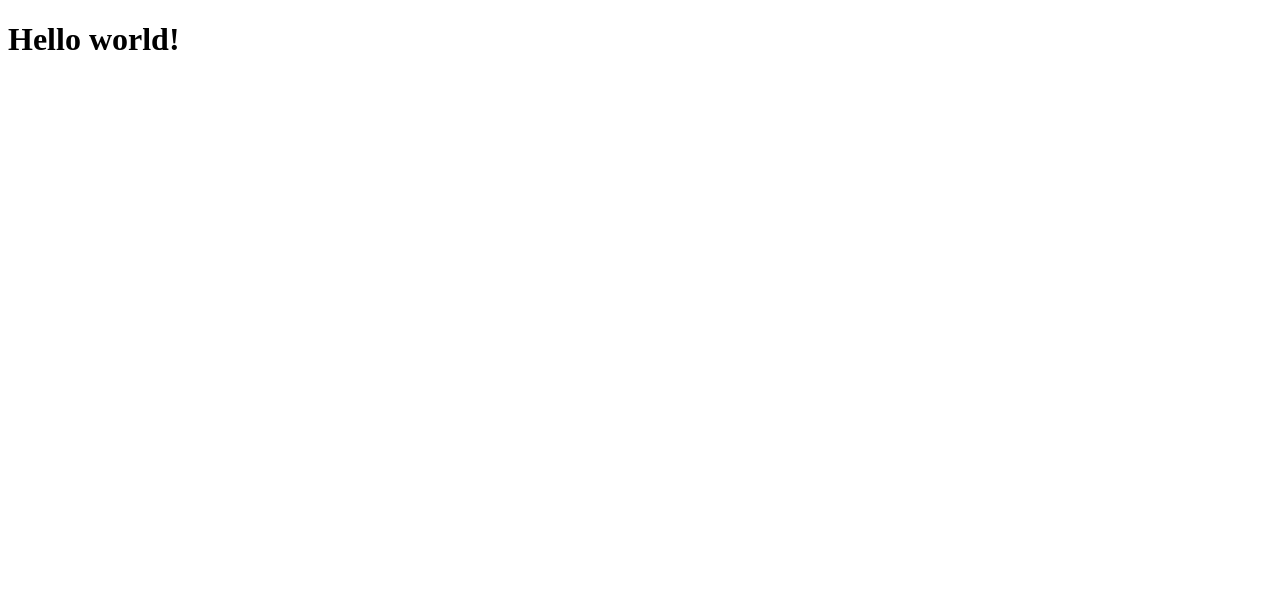
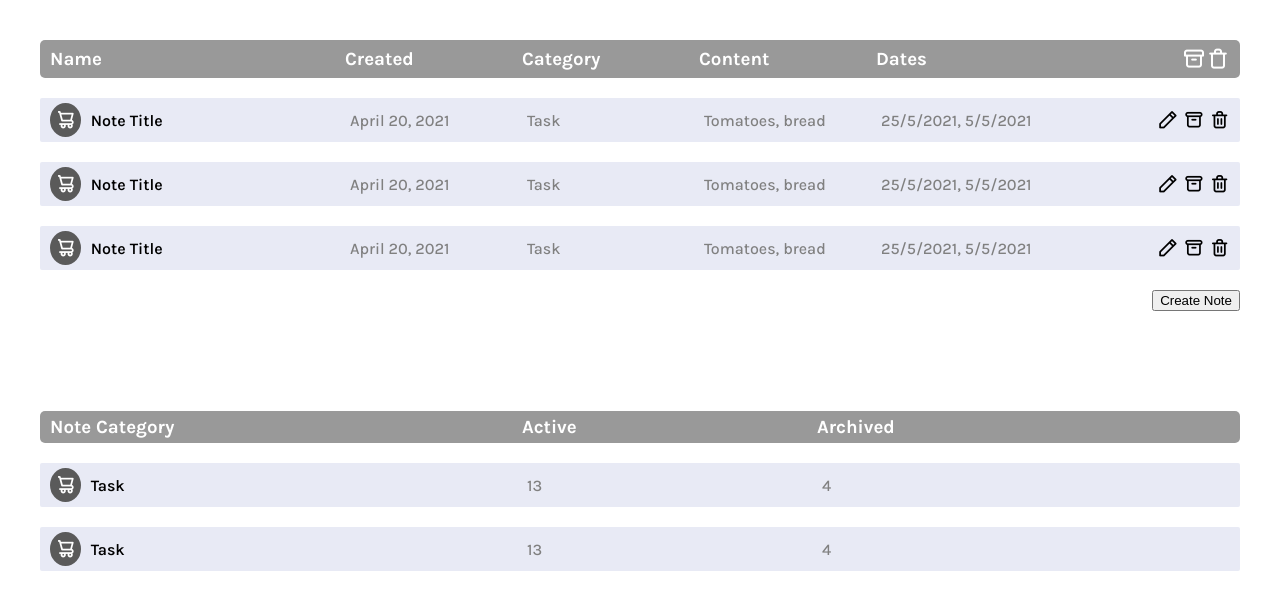
Before and after one commit to outofs/notes-app-task-1, a website built with Parcel: page index.html in a window 1280 px wide. Built offline with nearby package versions, Linux system fonts and the light colour scheme.

Commit message:
adding UI

```diff
--- a/index.html
+++ b/index.html
@@ -5,10 +5,154 @@
     <meta http-equiv="X-UA-Compatible" content="IE=edge" />
     <meta name="viewport" content="width=device-width, initial-scale=1.0" />
     <link rel="stylesheet" href="./src/styles/style.css" />
+    <link
+      rel="stylesheet"
+      href="https://unicons.iconscout.com/release/v4.0.0/css/line.css"
+    />
+    <link rel="preconnect" href="https://fonts.googleapis.com" />
+    <link rel="preconnect" href="https://fonts.gstatic.com" crossorigin />
+    <link
+      href="https://fonts.googleapis.com/css2?family=Karla:wght@400;500;600;700&display=swap"
+      rel="stylesheet"
+    />
     <script type="defer" src="./src/script.js"></script>
     <title>Document</title>
   </head>
   <body>
-    <h1>Hello world!</h1>
+    <div class="component-header notes-header">
+      <h3 class="header-name">Name</h3>
+      <h3 class="header-created">Created</h3>
+      <h3 class="header-category">Category</h3>
+      <h3 class="header-content">Content</h3>
+      <h3 class="header-dates">Dates</h3>
+      <div class="header-archive-remove-icons">
+        <div class="header-archive-icon"><i class="uil uil-archive"></i></div>
+        <div class="header-archive-icon"><i class="uil uil-trash"></i></div>
+      </div>
+    </div>
+
+    <main class="notes-main">
+      <section class="current-notes">
+        <div class="notes-container">
+          <div class="container-content note-content">
+            <div class="note-icon-title-container">
+              <div class="icon-container">
+                <i class="uil uil-shopping-cart-alt note-icon"></i>
+              </div>
+              <h3>Note Title</h3>
+            </div>
+            <div class="date-created">
+              <h4>April 20, 2021</h4>
+            </div>
+            <div class="name-category">
+              <h4>Task</h4>
+            </div>
+            <div class="content">
+              <h4>Tomatoes, bread</h4>
+            </div>
+            <div class="dates">
+              <h4>25/5/2021, 5/5/2021</h4>
+            </div>
+            <div class="btns-container">
+              <div class="btn-edit"><i class="uil uil-pen"></i></div>
+              <div class="btn-archive"><i class="uil uil-archive-alt"></i></div>
+              <div class="btn-reove"><i class="uil uil-trash-alt"></i></div>
+            </div>
+          </div>
+
+          <div class="container-content note-content">
+            <div class="note-icon-title-container">
+              <div class="icon-container">
+                <i class="uil uil-shopping-cart-alt note-icon"></i>
+              </div>
+              <h3>Note Title</h3>
+            </div>
+            <div class="date-created">
+              <h4>April 20, 2021</h4>
+            </div>
+            <div class="name-category">
+              <h4>Task</h4>
+            </div>
+            <div class="content">
+              <h4>Tomatoes, bread</h4>
+            </div>
+            <div class="dates">
+              <h4>25/5/2021, 5/5/2021</h4>
+            </div>
+            <div class="btns-container">
+              <div class="btn-edit"><i class="uil uil-pen"></i></div>
+              <div class="btn-archive"><i class="uil uil-archive-alt"></i></div>
+              <div class="btn-reove"><i class="uil uil-trash-alt"></i></div>
+            </div>
+          </div>
+          <div class="container-content note-content">
+            <div class="note-icon-title-container">
+              <div class="icon-container">
+                <i class="uil uil-shopping-cart-alt note-icon"></i>
+              </div>
+              <h3>Note Title</h3>
+            </div>
+            <div class="date-created">
+              <h4>April 20, 2021</h4>
+            </div>
+            <div class="name-category">
+              <h4>Task</h4>
+            </div>
+            <div class="content">
+              <h4>Tomatoes, bread</h4>
+            </div>
+            <div class="dates">
+              <h4>25/5/2021, 5/5/2021</h4>
+            </div>
+            <div class="btns-container">
+              <div class="btn-edit"><i class="uil uil-pen"></i></div>
+              <div class="btn-archive"><i class="uil uil-archive-alt"></i></div>
+              <div class="btn-reove"><i class="uil uil-trash-alt"></i></div>
+            </div>
+          </div>
+        </div>
+        <button class="btn-create-note">Create Note</button>
+      </section>
+
+      <section class="other">
+        <div class="component-header note-category-header">
+          <h3 class="note-category">Note Category</h3>
+          <h3 class="note-active">Active</h3>
+          <h3 class="note-archived">Archived</h3>
+        </div>
+
+        <div class="notes-container">
+          <div class="container-content note-category-content">
+            <div class="note-icon-title-container">
+              <div class="icon-container">
+                <i class="uil uil-shopping-cart-alt note-icon"></i>
+              </div>
+              <h3>Task</h3>
+            </div>
+            <div class="active-number">
+              <h4>13</h4>
+            </div>
+            <div class="archived-number">
+              <h4>4</h4>
+            </div>
+          </div>
+
+          <div class="container-content note-category-content">
+            <div class="note-icon-title-container">
+              <div class="icon-container">
+                <i class="uil uil-shopping-cart-alt note-icon"></i>
+              </div>
+              <h3>Task</h3>
+            </div>
+            <div class="active-number">
+              <h4>13</h4>
+            </div>
+            <div class="archived-number">
+              <h4>4</h4>
+            </div>
+          </div>
+        </div>
+      </section>
+    </main>
   </body>
 </html>
--- a/src/styles/style.css
+++ b/src/styles/style.css
@@ -0,0 +1,122 @@
+* {
+  box-sizing: border-box;
+}
+
+body {
+  margin: 0;
+  padding: 40px;
+  font-family: "Karla", sans-serif;
+}
+
+h1,
+h2,
+h3,
+h4,
+h5,
+h6 {
+  margin: 0;
+  padding: 0;
+}
+
+.component-header {
+  display: grid;
+  background-color: #999999;
+  color: #fff;
+  padding: 5px 10px;
+  border-radius: 5px;
+  align-items: center;
+}
+.notes-header {
+  grid-template-columns: 25% 15% 15% 15% 20% 10%;
+}
+
+.header-archive-remove-icons {
+  display: flex;
+  justify-self: flex-end;
+  align-items: center;
+  font-size: 1.5rem;
+}
+
+.current-notes {
+  display: grid;
+  margin-bottom: 100px;
+}
+
+.notes-container {
+  display: grid;
+  row-gap: 20px;
+  margin: 20px 0;
+}
+
+.container-content {
+  display: grid;
+  background-color: #e8eaf5;
+  justify-content: center;
+  align-items: center;
+  border-radius: 2px;
+  padding: 5px 10px;
+}
+
+.note-content {
+  grid-template-columns: 25% 15% 15% 15% 20% 10%;
+}
+
+.note-icon-title-container {
+  display: flex;
+  align-items: center;
+}
+
+.note-icon-title-container > h3 {
+  font-weight: 600;
+  font-size: 1rem;
+}
+
+.icon-container {
+  margin-right: 10px;
+  padding: 5px;
+  background-color: #5a5a5a;
+  border-radius: 50%;
+  color: #fff;
+}
+
+.note-icon {
+  font-size: 1.3rem;
+}
+
+.date-created > h4,
+.name-category > h4,
+.content > h4,
+.dates > h4 {
+  color: #808080;
+  font-weight: 500;
+  font-size: 1rem;
+  padding-left: 5px;
+}
+
+.btns-container {
+  display: grid;
+  grid-template-columns: repeat(3, 1fr);
+  justify-self: flex-end;
+  column-gap: 5px;
+  font-size: 1.3rem;
+}
+
+.btn-create-note {
+  justify-self: end;
+}
+
+.note-category-header {
+  grid-template-columns: 40% 25% 35%;
+}
+
+.note-category-content {
+  grid-template-columns: 40% 25% 35%;
+}
+
+.active-number > h4,
+.archived-number > h4 {
+  color: #808080;
+  font-weight: 500;
+  font-size: 1rem;
+  padding-left: 5px;
+}
```
Also changed, not shown: package.json (added, +24 -0 lines), 2 other files.
